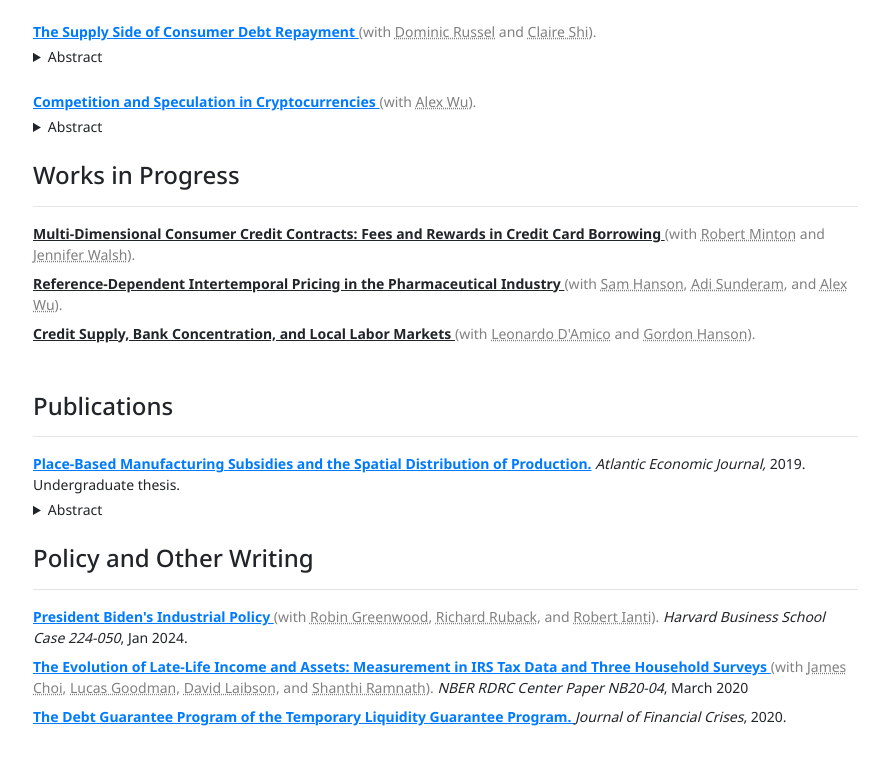
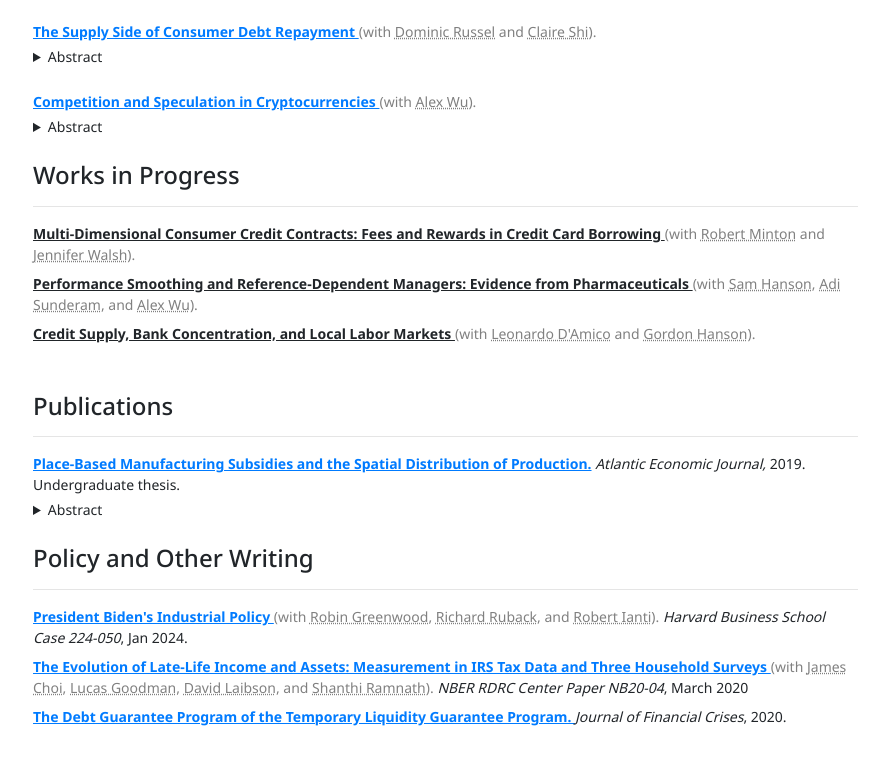
Before and after one commit to jdikatz/jdikatz.github.io, a plain HTML site: page index.html in a window 1280 px wide. Shown: the part 818-1583 px from the top of the page, without its empty margins (337-1215 px from the left). Drawn offline with nearby package versions, Linux system fonts and the light colour scheme.

Commit message:
Update paper title in index.html

```diff
--- a/index.html
+++ b/index.html
@@ -307,7 +307,7 @@
 
             <p class="mb-1">
               <span class="paper-title">
-                Reference-Dependent Intertemporal Pricing in the Pharmaceutical Industry
+                Performance Smoothing and Reference-Dependent Managers: Evidence from Pharmaceuticals
               </span>
               <span class="gray"> (with <a href="https://www.hbs.edu/faculty/Pages/profile.aspx?facId=333598" class="gray-dotted">Sam Hanson</a>,
                  <a href="https://sites.google.com/view/adi-sunderam/" class="gray-dotted">Adi Sunderam</a>,
```
